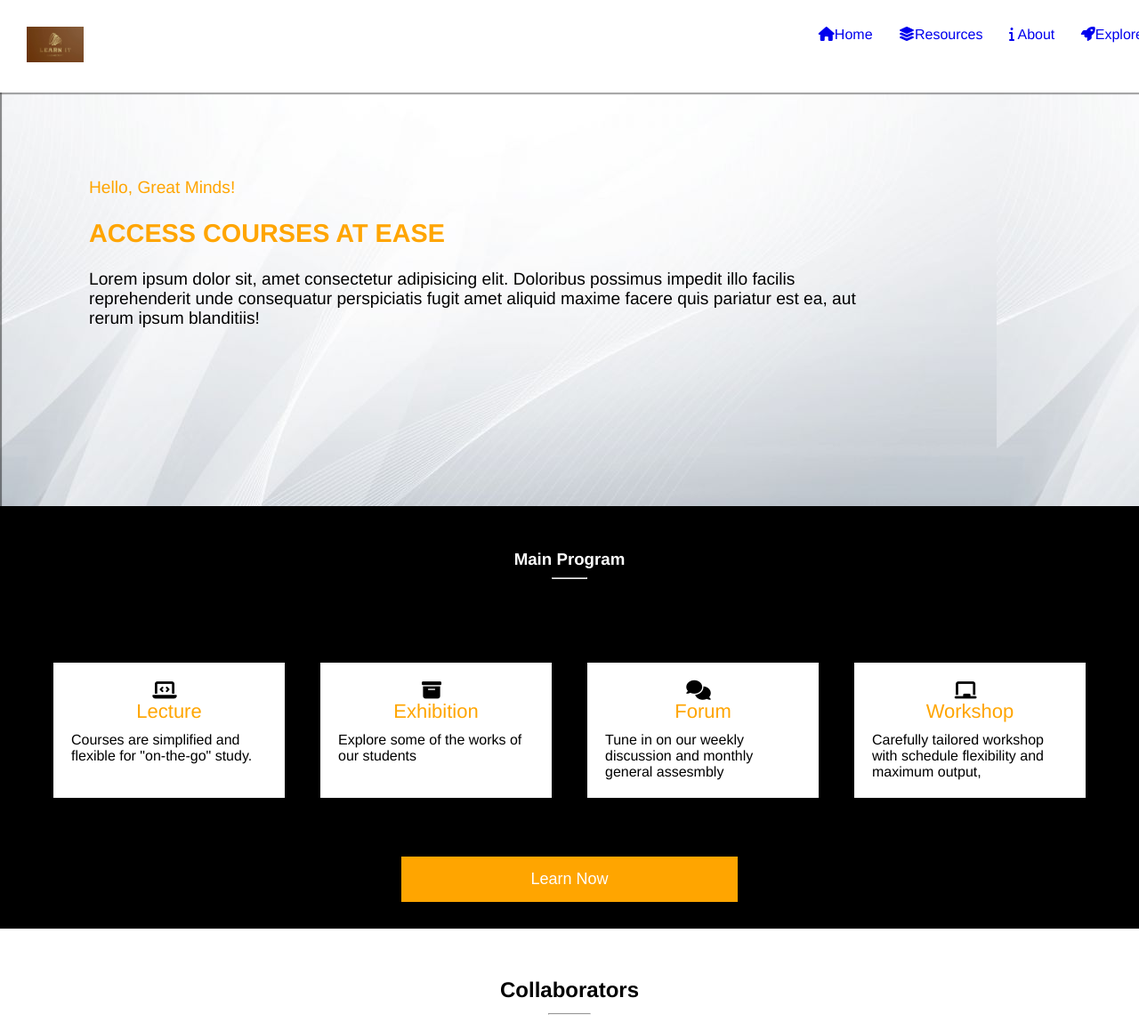
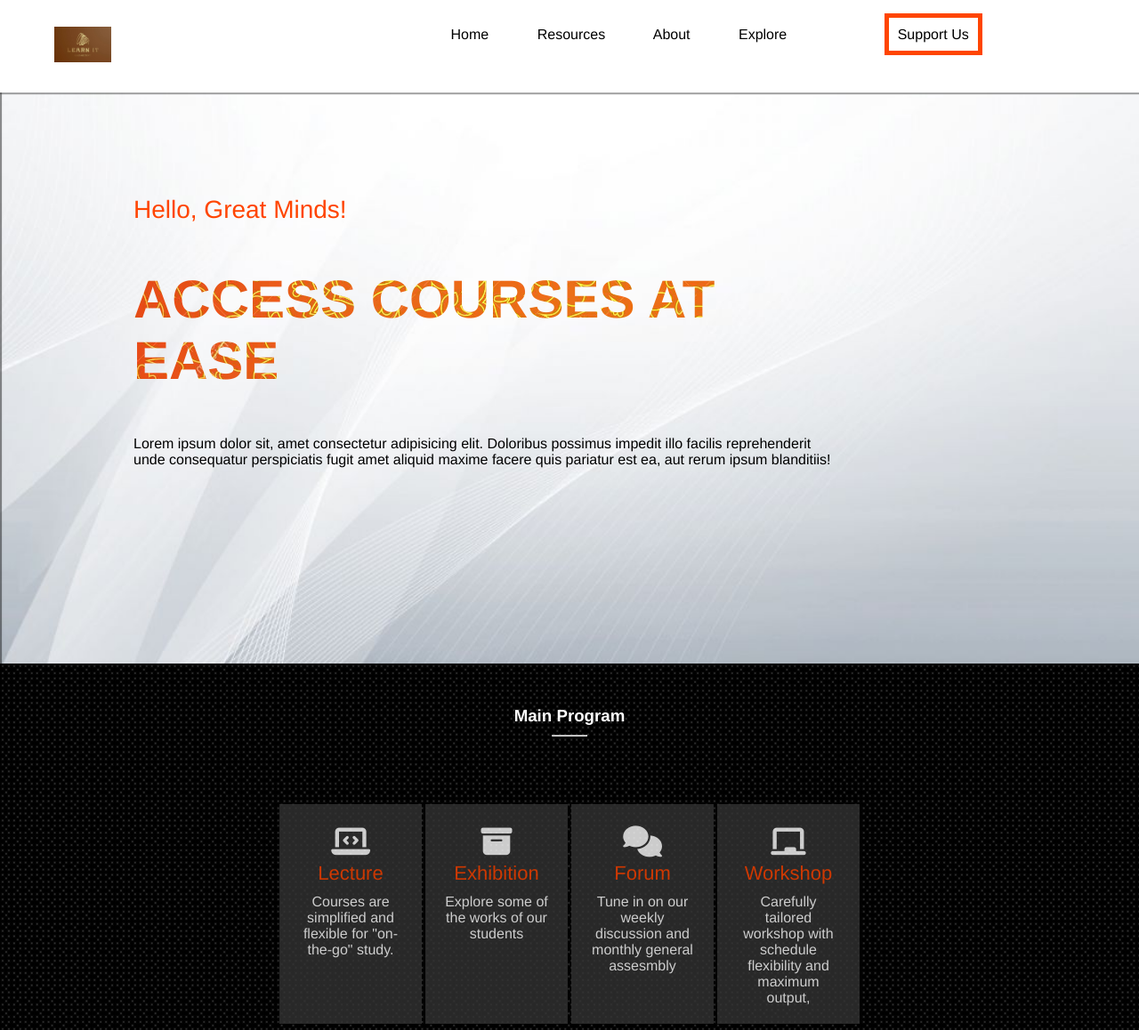
Before and after one commit to i-max-xi/Learn-It, a plain HTML site: page index.html in a window 1280 px wide. Shown: the top 1158 px of the page at 89% size. Drawn offline with Linux system fonts and the light colour scheme.

Commit message:
Redesign to fit original

```diff
--- a/index.html
+++ b/index.html
@@ -31,11 +31,12 @@
     <div class="fa fa-bars" id="hamburger"></div>
     <nav>
       <div class="logo"><img src="./Assets/logo.jpg" alt="logo" /></div>
-      <div>
-        <a href="#"><span class="fa fa-home"></span>Home</a>
-        <a href="#"><span class="fa fa-layer-group"></span>Resources</a>
-        <a href="about.html"><span class="fa fa-info"></span> About</a>
-        <a href="#"><span class="fa fa-rocket"></span>Explore</a>
+      <div class="links">
+        <a href="#">Home</a>
+        <a href="#">Resources</a>
+        <a href="about.html">About</a>
+        <a href="#">Explore</a>
+        <div class="support">Support Us</div>
       </div>
     </nav>
     <section class="hero-section">
--- a/styles/main.css
+++ b/styles/main.css
@@ -63,10 +63,22 @@ a {
 .hero-section {
   padding: 100px 50px;
   background-image: url(../Assets/bg.jpg);
+  background-size: cover;
+}
+
+.hero-section h1 {
+  background-image: url(../Assets/intro-text-bg.jpg);
+  background-clip: text;
+  background-position: center;
+  background-size: cover;
+  background-repeat: no-repeat;
+  -webkit-background-clip: text;
+  color: transparent;
+
 }
 
 .welcome {
-  color: orange;
+  color: orangered;
 }
 
 .welcome h1 {
@@ -74,7 +86,7 @@ a {
 }
 
 .mail {
-  background-color: orange;
+  background-color: orangered;
   color: white;
   margin-top: 10px;
   border: none;
@@ -82,14 +94,15 @@ a {
 }
 
 hr {
-  color: orange;
+  color: orangered;
   width: 30%;
 }
 
 .program {
   display: flex;
   flex-direction: column;
-  background-color: black;
+  background-image: url(../Assets/program-bg.png);
+  background-blend-mode: multiply;
   padding: 30px 10px;
 }
 
@@ -104,16 +117,18 @@ hr {
 }
 
 .program li {
-  background-color: white;
+  background-image: url(../Assets/pale-black.jpg);
   padding: 20px;
   margin-top: 14px;
   display: grid;
   grid-template-columns: 35% 60%;
   gap: 10px;
+  color: white;
+  opacity: 0.8;
 }
 
 .program-head {
-  color: orange;
+  color: orangered;
 }
 
 .icon {
@@ -127,7 +142,7 @@ hr {
   font-size: 18px;
   align-self: center;
   padding: 15px;
-  background: orange;
+  background: orangered;
   border: none;
 }
 
@@ -177,7 +192,7 @@ hr {
   border-top: none;
 }
 .card-header {
-  background-color: orange;
+  background-color: orangered;
   color: white;
   padding: 15px;
 }
@@ -238,25 +253,41 @@ footer {
   nav {
     z-index: 1;
     display: flex;
+    justify-content: space-evenly;
     padding: 30px;
-    justify-content: space-between;
     background-color: white;
     box-shadow: 1px 1px 1px 1px rgba(59, 59, 59, 0.445);
     position: fixed;
     width: 100%;
   }
 
-  .links {
-    transform: translateX(-30px);
+  .logo {
+    transform: translateX(-175px);
   }
 
   nav a {
-    margin-right: 25px;
+    margin-right: 50px;
+    color: black;
+  }
+
+  .support {
+    display: inline;
+    padding: 10px;
+    border: 5px solid orangered;
+    margin-left: 55px;
   }
 
   .hero-section {
-    padding: 200px 100px;
-    font-size: larger;
+    padding: 220px 150px;
+  }
+
+  .hero-section .welcome {
+    font-size: 28px;
+  }
+
+  .hero-section h1 {
+    font-size: 60px;
+    width: 70%;
   }
 
   .hero-section .intro {
@@ -270,19 +301,25 @@ footer {
   .program ul {
     display: flex;
     padding: 30px;
+    justify-content: center;
   }
 
   .program li {
-    margin: 20px;
+    margin: 2px;
     display: flex;
     flex-direction: column;
-    width: 20%;
+    text-align: center;
+    width: 10%;
   }
 
   .program span {
     display: block;
-    text-align: center;
     font-size: 22px;
+  }
+
+  .program .fa {
+    font-size: 35px;
+    margin: 5px;
   }
 
   .program button {
```
Also changed, not shown: about.html (+5 -4 lines), Assets/intro-text-bg.jpg (added), Assets/intro-text-bg.png (added), Assets/pale-black.jpg (added), Assets/program-bg.png (added).
